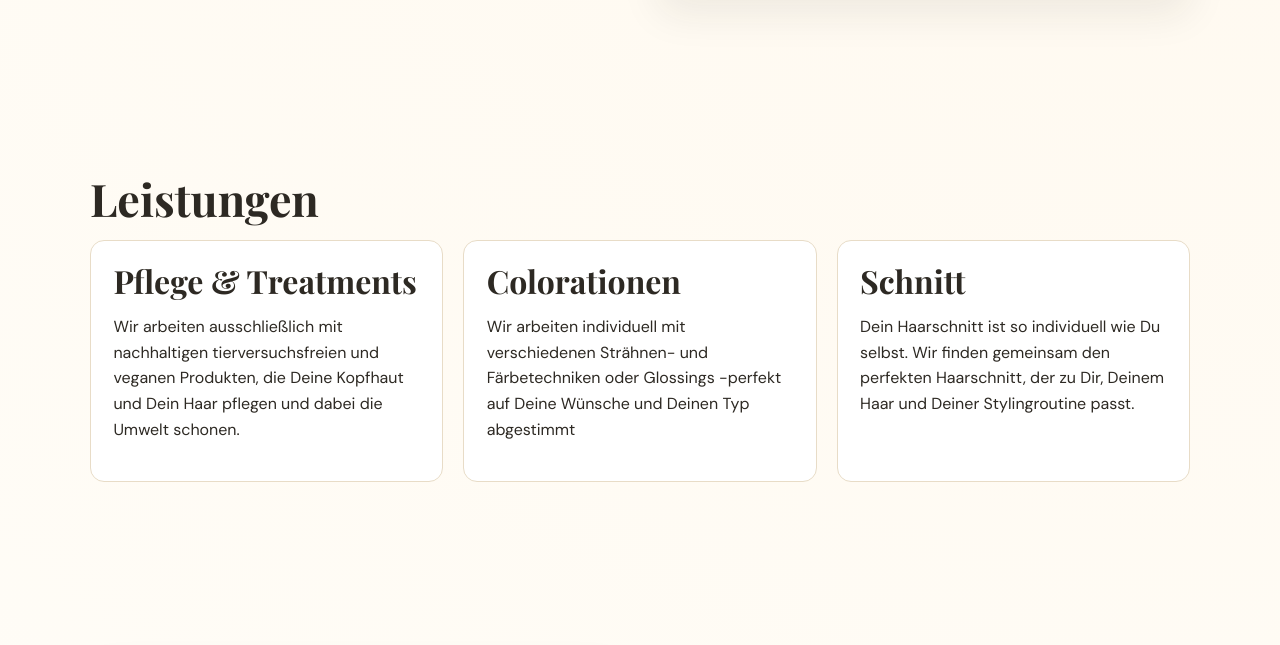
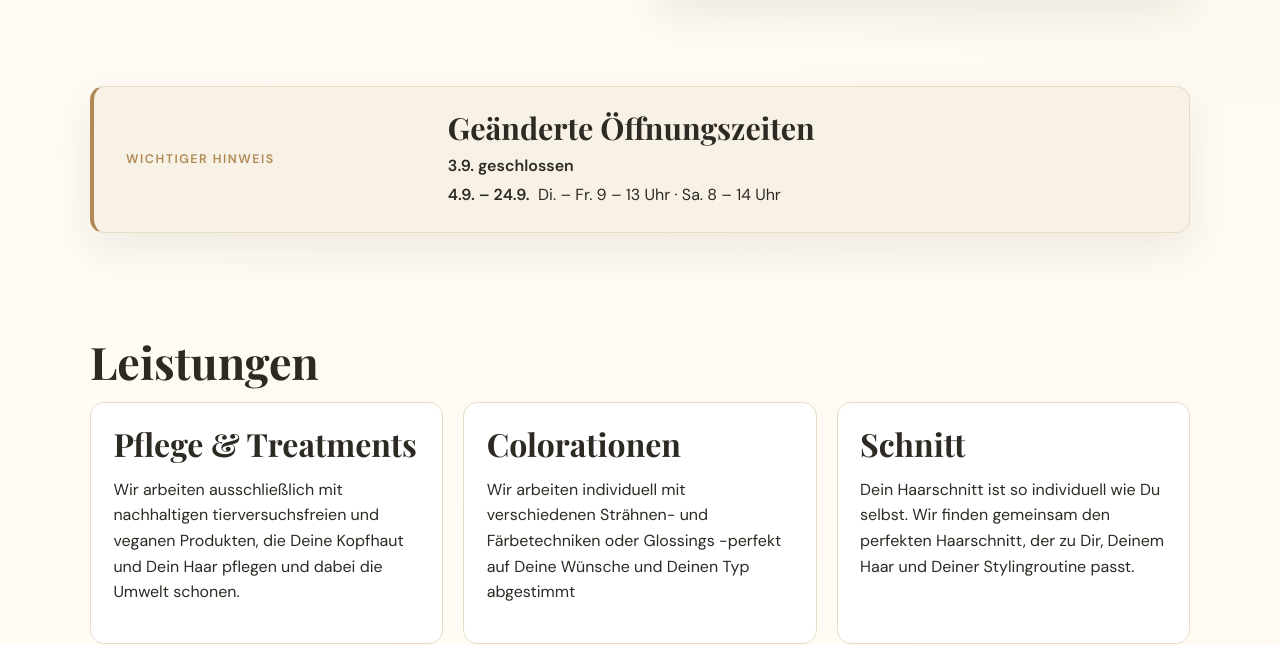
Before and after one commit to yannickschuetze/yannickschuetze.github.io, a plain HTML site: page friseur/index.html in a window 1280 px wide. Shown: the part 876-1521 px from the top of the page. Drawn offline with Linux system fonts and the light colour scheme.

Commit message:
update friseur

```diff
--- a/friseur/css/styles.css
+++ b/friseur/css/styles.css
@@ -164,6 +164,45 @@ body {
 .hero,
 .section {
   padding: 5.5rem 0;
+}
+
+.opening-notice {
+  padding: 0 0 1rem;
+}
+
+.opening-notice-content {
+  display: grid;
+  grid-template-columns: minmax(9rem, 0.42fr) 1fr;
+  gap: 1.5rem;
+  align-items: center;
+  padding: 1.5rem 2rem;
+  border: 1px solid var(--line);
+  border-left: 4px solid var(--accent);
+  border-radius: 14px;
+  background: var(--bg-alt);
+  box-shadow: var(--shadow);
+}
+
+.opening-notice-label {
+  margin: 0;
+  color: var(--accent);
+  font-size: 0.78rem;
+  font-weight: 600;
+  letter-spacing: 0.12em;
+  text-transform: uppercase;
+}
+
+.opening-notice h2 {
+  margin-bottom: 0.5rem;
+  font-size: clamp(1.4rem, 3vw, 1.9rem);
+}
+
+.opening-notice p {
+  margin: 0;
+}
+
+.opening-notice p + p {
+  margin-top: 0.25rem;
 }
 
 .hero-grid,
@@ -549,6 +588,11 @@ h3,
     grid-template-columns: 1fr;
   }
 
+  .opening-notice-content {
+    grid-template-columns: 1fr;
+    gap: 0.45rem;
+  }
+
   .hero-copy {
     order: 2;
   }
--- a/friseur/index.html
+++ b/friseur/index.html
@@ -88,6 +88,17 @@
         <img src="img/hero.jpg" alt="Friseursalon mit elegantem Interieur" loading="lazy" class="img hero-media" />
       </div>
     </section>
+
+    <aside class="opening-notice" aria-labelledby="opening-notice-title">
+      <div class="container opening-notice-content">
+        <p class="opening-notice-label">Wichtiger Hinweis</p>
+        <div>
+          <h2 id="opening-notice-title">Geänderte Öffnungszeiten</h2>
+          <p><strong>3.9. geschlossen</strong></p>
+          <p><strong>4.9. – 24.9.</strong> &nbsp;Di. – Fr. 9 – 13 Uhr &middot; Sa. 8 – 14 Uhr</p>
+        </div>
+      </div>
+    </aside>
 
     <section id="leistungen" class="section reveal">
       <div class="container">
```
Also changed, not shown: 1 other file.
